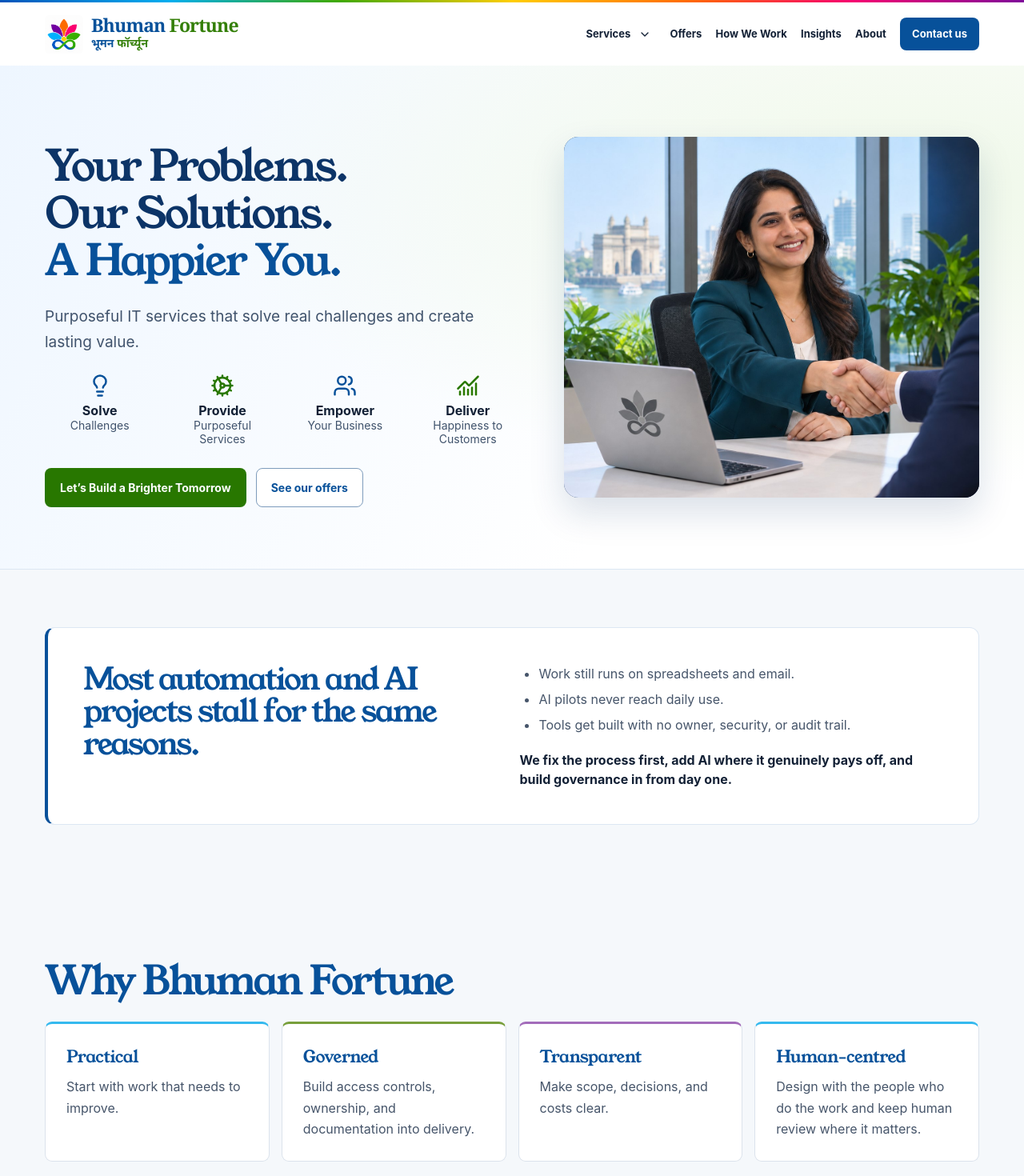
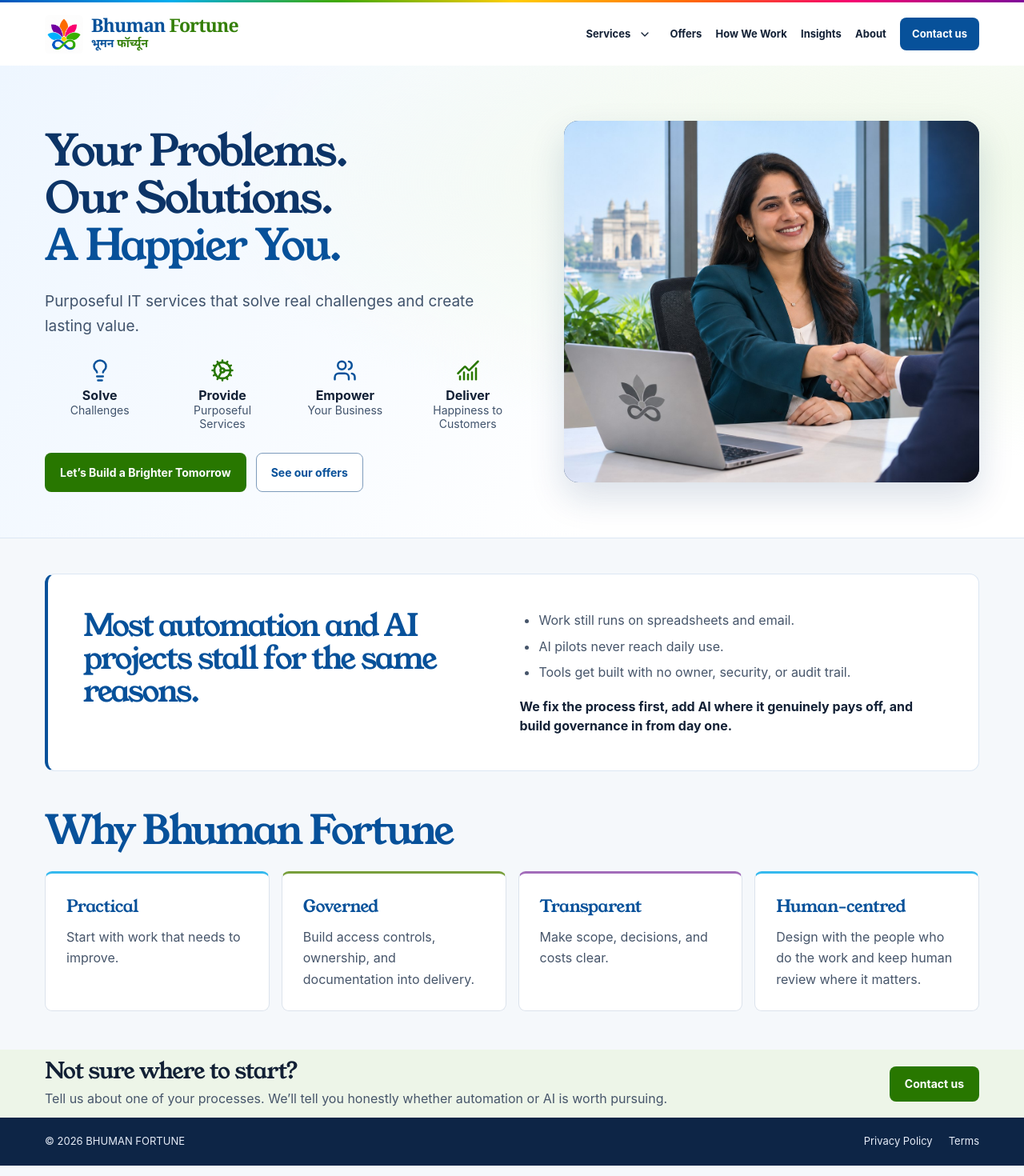
Before and after one commit to bhumanfortune/bhuman, a React (Vite) app: page / in a window 1280 px wide. Shown: the top 1470 px of the page at 80% size. Built offline with nearby package versions, Linux system fonts and the light colour scheme.

Commit message:
Tighten vertical spacing between website sections

```diff
--- a/src/styles.css
+++ b/src/styles.css
@@ -51,10 +51,12 @@ h1 span { color: #b1e481; }
 .actions { display: flex; flex-wrap: wrap; gap: 12px; margin-top: 27px; }
 .scroll-link { display: inline-flex; align-items: center; gap: 9px; padding-top: 47px; color: #d6dfec; font-size: 12px; }
 .scroll-link svg { color: var(--color-accent); }
-.section { padding-block: 72px 84px; }
+.section { padding-block: clamp(28px, 3.5vw, 44px) clamp(32px, 4vw, 48px); }
+.section + .section { padding-block-start: 0; }
 .section-head { display: flex; justify-content: space-between; align-items: flex-end; gap: 24px; margin-bottom: 32px; }
 h2 { font-size: clamp(28px, 4.4vw, 50px); line-height: 1.06; letter-spacing: -.055em; }
 .section h2, .initiative h2 { margin-top: 13px; }
+.section > h2:first-child { margin-top: 0; }
 .section-description { max-width: 620px; color: #46556a; line-height: 1.65; margin-top: 14px; }
 .text-link { display: inline-flex; align-items: center; gap: 8px; color: #07519a; font-size: 14px; font-weight: 750; width: fit-content; white-space: nowrap; }
 .text-link:hover { text-decoration: underline; text-underline-offset: 4px; }
@@ -68,7 +70,7 @@ h3 { font-size: 21px; letter-spacing: -.025em; }
 .card p, .article p { color: #46556a; line-height: 1.65; margin-top: 8px; }
 .card .text-link { margin-top: 16px; }
 .initiative { color: white; background: #14243b; }
-.initiative-grid { display: grid; grid-template-columns: 1fr .8fr; gap: 45px; align-items: center; padding-block: 65px; }
+.initiative-grid { display: grid; grid-template-columns: 1fr .8fr; gap: 45px; align-items: center; padding-block: clamp(28px, 4vw, 48px); }
 .initiative p:not(.eyebrow) { color: #d9e2ef; line-height: 1.65; margin-block: 12px; max-width: 485px; }
 .initiative .initiative-status { font-weight: 750; }
 .initiative .text-link { color: #b1e481; margin-top: 12px; }
@@ -115,10 +117,9 @@ button:disabled { cursor: wait; opacity: .7; }
 @media (max-width: 620px) {
   .shell { width: calc(100% - 36px); }
   html { --header-height: 70px; }
-  .section { padding-block: 48px; }
   .section-head, .banner-inner, .footer-inner { flex-direction: column; align-items: flex-start; }
   .cards, .initiative-grid, .contact-layout, .form-grid { grid-template-columns: 1fr; }
-  .initiative-grid { gap: 22px; padding-block: 48px; }
+  .initiative-grid { gap: 22px; }
   .initiative-art { min-height: 155px; }
   .contact-layout { gap: 24px; }
   .banner-inner { gap: 12px; }
@@ -177,9 +178,8 @@ h2, h3 { color: #07519a; }
 .content-section > .cards, .also-services > .cards { margin-top: 24px; }
 .section .card h2 { font-size: clamp(1.35rem, 2.5vw, 2rem); margin-top: 0; }
 .section .card h2 ~ h3 { font-size: 1rem; margin-top: 16px; }
-.content-section + .content-section { padding-top: 0; }
 .content-section > .text-link { margin-top: 20px; }
-.also-services, .insights-list, .faq { margin-top: 48px; }
+.also-services, .insights-list, .faq { margin-top: clamp(24px, 3vw, 36px); }
 .copy-list { list-style: disc; padding-inline-start: 24px; margin-block: 12px 18px; line-height: 1.65; color: #46556a; }
 .copy-list li + li { margin-top: 6px; }
 .process-grid { list-style: none; }
@@ -204,7 +204,7 @@ h2, h3 { color: #07519a; }
 /* Lotus palette accents complement the darker blue and green used for text and actions. */
 .site-header { border-top: 3px solid transparent; border-image: var(--lotus-spectrum) 1; }
 .hero { background: radial-gradient(ellipse at 90% 25%, #eff8e9, transparent 55%), linear-gradient(120deg, #eef6ff, #fff 66%); color: var(--color-ink); border-bottom: 1px solid #dce7f3; }
-.hero-inner { display: grid; grid-template-columns: 1.15fr 1fr; align-items: center; gap: clamp(24px, 4vw, 64px); min-height: unset; padding-block: clamp(40px, 6vw, 84px); }
+.hero-inner { display: grid; grid-template-columns: 1.15fr 1fr; align-items: center; gap: clamp(24px, 4vw, 64px); min-height: unset; padding-block: clamp(32px, 4.5vw, 64px); }
 .hero .eyebrow { color: #07519a; }
 .hero-copy { color: #40536c; max-width: 580px; }
 .positioning-headline { color: #0c3467; font-size: clamp(2.35rem, 4.2vw, 4.45rem); line-height: 1.1; letter-spacing: -.045em; text-wrap: balance; }
```
